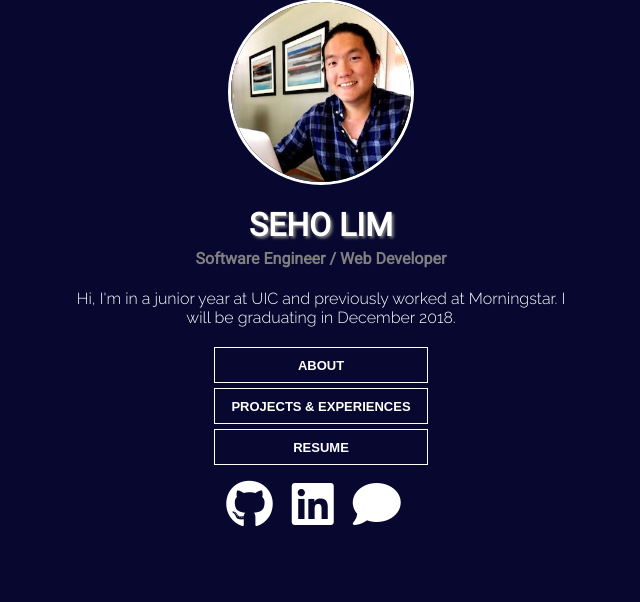
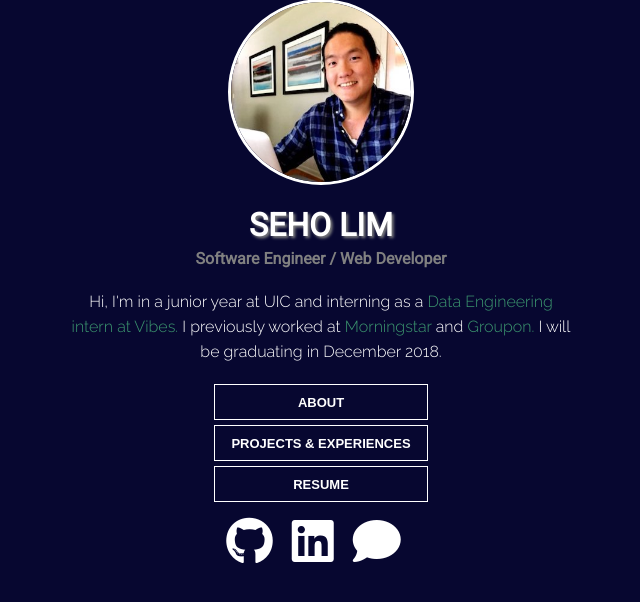
Before and after one commit to sonamoo/myPortfolio, a PHP site: page / in a window 1280 px wide. Shown: the part 131-733 px from the top of the page, without its empty margins (319-959 px from the left). Run offline with PHP 8.4, Linux system fonts and the light colour scheme; some libraries are stand-ins or nearby versions.

Commit message:
updated profiles.

```diff
--- a/about.html
+++ b/about.html
@@ -16,7 +16,7 @@
         <div class="col-md-12">
             <div class="about-wrapper">
                 <h1><a href="home.html">Seho Lim</a></h1>
-                <p>Hi, welcome to my website! I previously interned at <a href="http://www.morningstar.com/">Morningstar</a> and <a href="groupon.com/">Groupon</a> Korea.</p>
+                <p>Hi, welcome to my website! I am currently working as a <a href="https://www.vibes.com/">Data engineering intern at Vibes</a>, a mobile marketing solution company at Chicago and previously interned at <a href="http://www.morningstar.com/">Morningstar</a> and <a href="groupon.com/">Groupon</a> Korea.</p>
                 <p>I am studying Computer Science at University of Illinois at Chicago and interested in Web Development, Data Engineering and Deep Learning</p>
                 <p>Out side of the school, I like working on creative projects and attending hackathons. Also, I love reading books about history and philosophy, and learning martial arts such as Taekwondo and Iikido</p>
                 Contact me here: <a href="mailto:webmaster@example.com">limseho657424@gmail.com</a>
--- a/css/profile.css
+++ b/css/profile.css
@@ -18,6 +18,7 @@ body {
 
 #profile-hello {
     font-family: 'Raleway', sans-serif;
+    line-height: 25px;
     max-width: 500px;
     margin: 0 auto;
 }
@@ -80,6 +81,10 @@ body {
     margin: 0 auto;
 }
 
+.makeitbold {
+    color:#3d9970;
+}
+
 
 @media screen and (max-width: 480px) {
     body {
--- a/home.html
+++ b/home.html
@@ -21,7 +21,7 @@
                     <h4 id="profile-subtitle">Software Engineer / Web Developer</h4>
                 </div>
                 <div id="profile-hello">
-                    Hi, I'm in a junior year at UIC and previously worked at Morningstar. I will be graduating in December 2018.
+                    Hi, I'm in a junior year at UIC and interning as a <span class="makeitbold">Data Engineering intern at Vibes.</span> I previously worked at <span class="makeitbold">Morningstar</span> and <span class="makeitbold">Groupon.</span> I will be graduating in December 2018.
                 </div>
                 <div id="profile-buttons-wrapper">
                     <a href="about.html" class="a-button">ABOUT</a>
```
